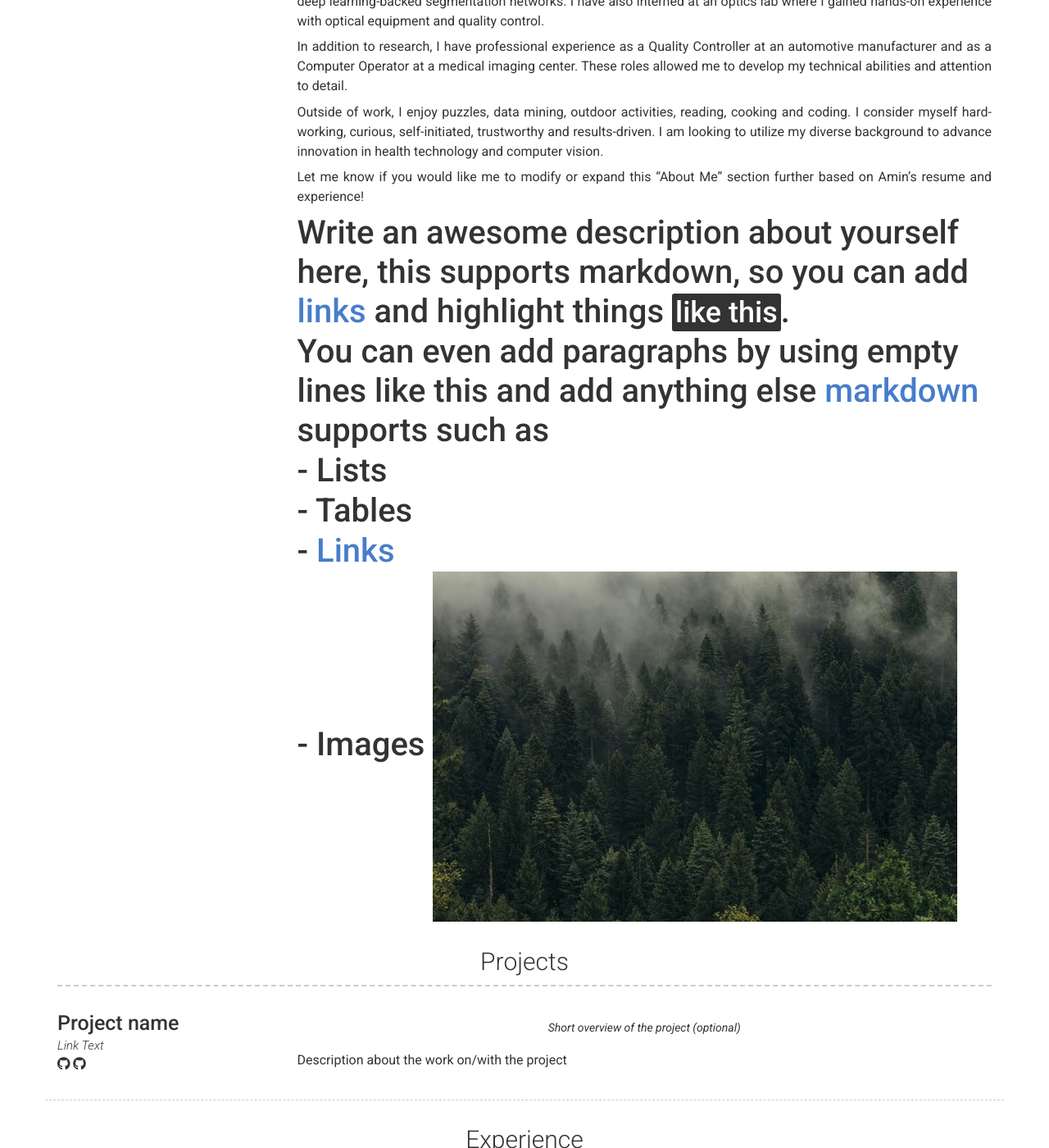
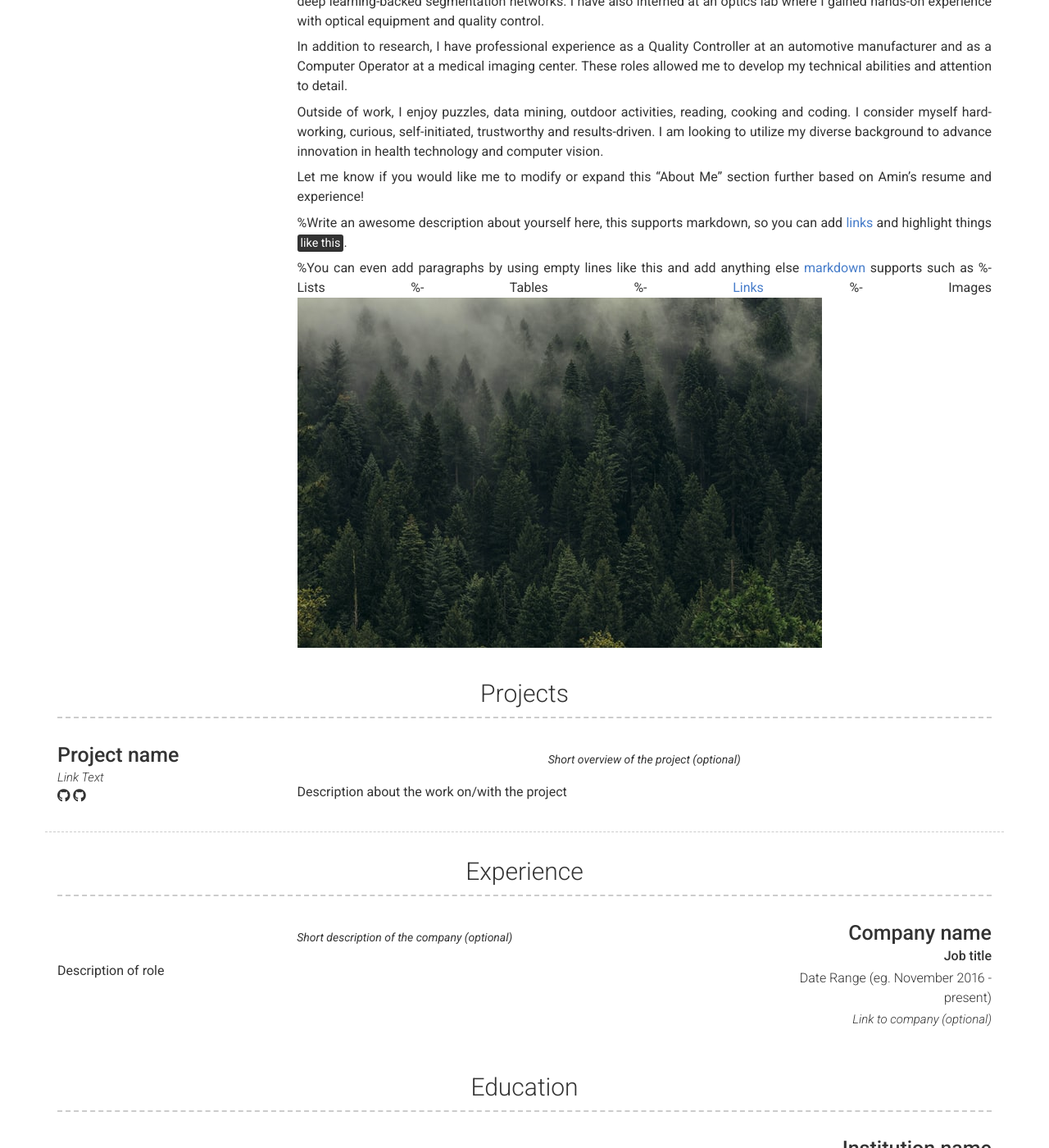
Before and after one commit to aminrezaei-img/CV, a Jekyll site: the page built from index.md, in a window 1280 px wide and 1400 px high, scrolled down 722 px. Shown: the whole window at 82% size. Built offline with Jekyll 4.4.1, drawn with Linux system fonts in a browser that asks for light colours; nearby versions of some CDN libraries.

Commit message:
Update _config.yml

```diff
--- a/_config.yml
+++ b/_config.yml
@@ -67,13 +67,13 @@ about_content: | # this will include new lines to allow paragraphs
 
   Let me know if you would like me to modify or expand this "About Me" section further based on Amin's resume and experience!
 
-  # Write an awesome description about yourself here, this supports markdown, so you can add [links](http://foobar.com) and highlight things <mark>like this</mark>.
+  %Write an awesome description about yourself here, this supports markdown, so you can add [links](http://foobar.com) and highlight things <mark>like this</mark>.
 
-  # You can even add paragraphs by using empty lines like this and add anything else [markdown](https://www.markdownguide.org/getting-started#what-is-markdown) supports such as
-  #   - Lists
-  #   - Tables
-  #   - <a href="google.com">Links</a>
-  #   - Images ![alt text](/images/landscape-trees.jpg "Trees")
+  %You can even add paragraphs by using empty lines like this and add anything else [markdown](https://www.markdownguide.org/getting-started#what-is-markdown) supports such as
+    %- Lists
+    %- Tables
+    %- <a href="google.com">Links</a>
+    %- Images ![alt text](/images/landscape-trees.jpg "Trees")
 
 content:
   - title: Projects # Title for the section
```
